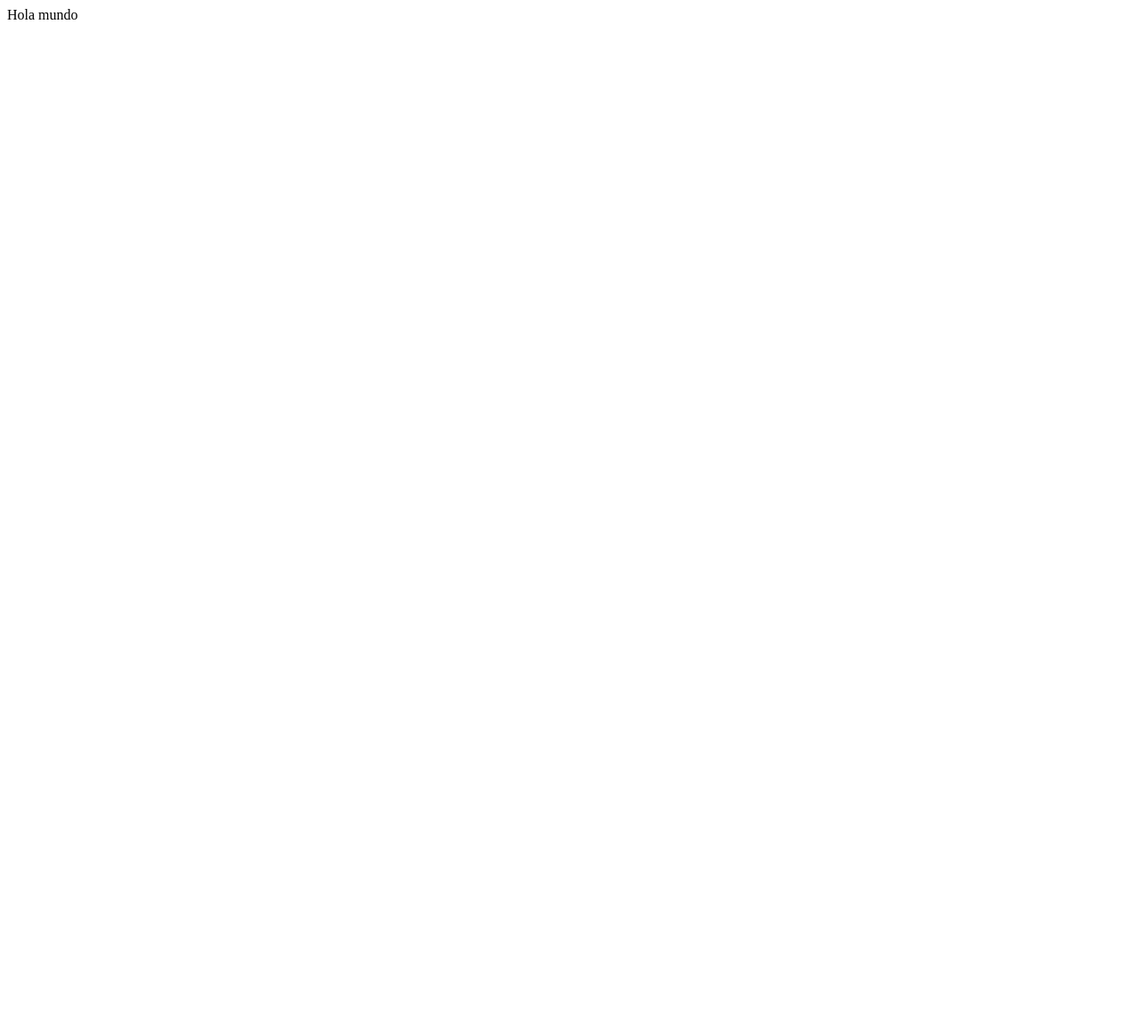
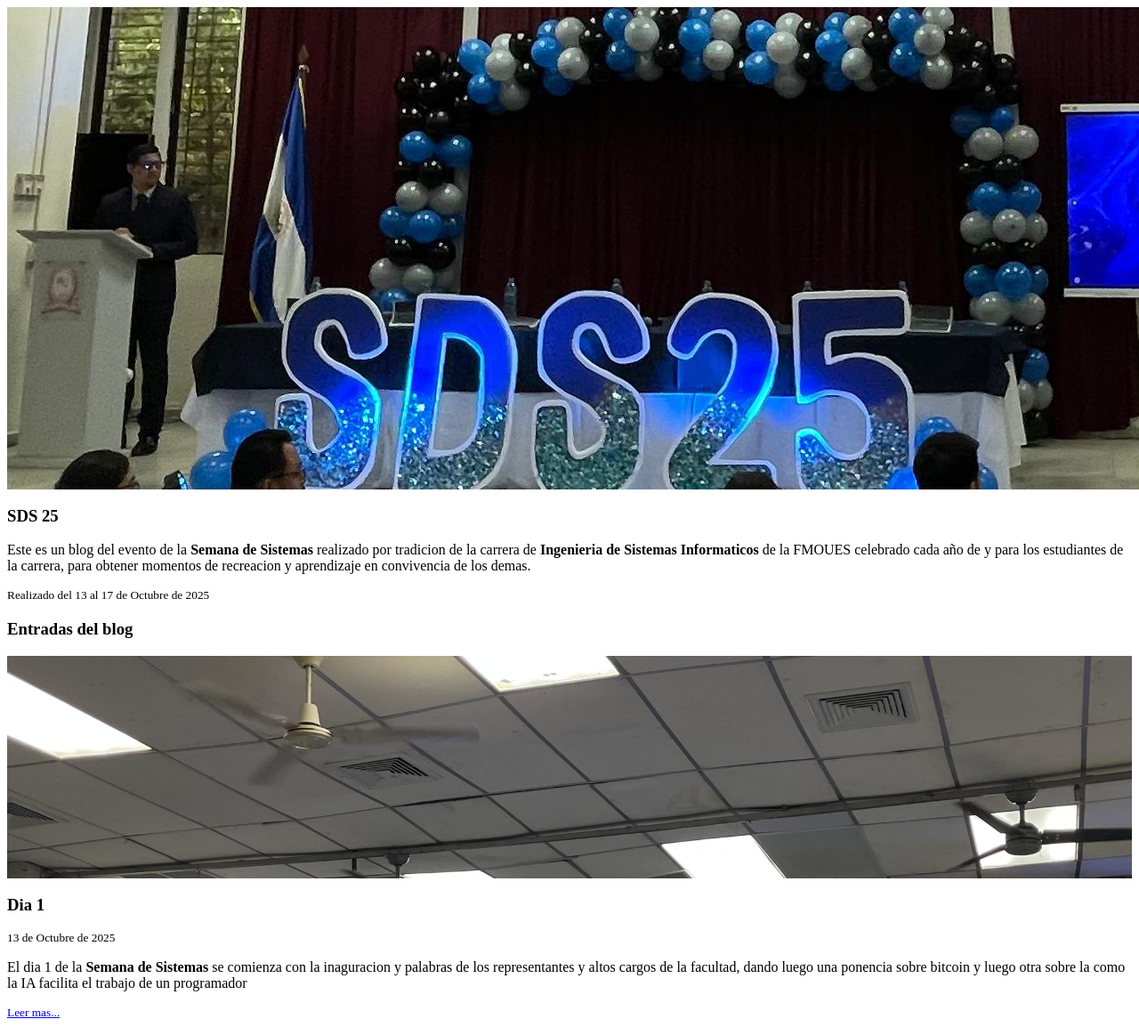
Before and after one commit to Mixgyt/SDS25_Blog, a PHP site: page /app/views/InicioView.php in a window 1280 px wide; the page is wider, and only the part inside the window is pictured. Before the commit the part shown is almost empty. Shown: that part at 89% size. Before the commit the page ends 22 px from the top of that part, so only its background shows below. Run offline with PHP 8.4, Linux system fonts and the light colour scheme.

Commit message:
add: feed dia 1

```diff
--- a/mvc_clase/app/views/Body.php
+++ b/mvc_clase/app/views/Body.php
@@ -1,5 +1,5 @@
 <!DOCTYPE html>
-<html lang="en">
+<html lang="en" data-bs-theme="dark">
 <head>
     <meta charset="UTF-8">
     <meta name="viewport" content="width=device-width, initial-scale=1.0">
@@ -10,9 +10,11 @@
     <?php
         include "components/Navbar.php";
     ?>
+    <main class="container mt-2">
     <?php
         include ("$vista.php");
     ?>
+    </main>
     <script src="https://cdn.jsdelivr.net/npm/bootstrap@5.3.8/dist/js/bootstrap.bundle.min.js" integrity="sha384-FKyoEForCGlyvwx9Hj09JcYn3nv7wiPVlz7YYwJrWVcXK/BmnVDxM+D2scQbITxI" crossorigin="anonymous"></script>
 </body>
 </html>
--- /dev/null
+++ b/mvc_clase/app/views/DiaUnoView.php
@@ -0,0 +1 @@
+<h1>Dia 1</h1>
--- a/mvc_clase/app/views/InicioView.php
+++ b/mvc_clase/app/views/InicioView.php
@@ -1 +1,30 @@
-<p>Hola mundo</p>
+<div class="card mb-3 text-center">
+    <img src="./images/sds25_portada_min.png" alt="Portada" class="card-img-top">
+    <div class="card-body">
+        <h3 class="card-title">SDS 25</h3>
+        <p class="card-text">Este es un blog del evento de la <b>Semana de Sistemas</b> realizado por tradicion de la carrera de <b>Ingenieria de Sistemas Informaticos</b> de la FMOUES celebrado cada año de y para los estudiantes de la carrera, para obtener momentos de recreacion y aprendizaje en convivencia de los demas.</p>
+        <p class="card-text"><small class="text-body-secondary">Realizado del 13 al 17 de Octubre de 2025</small></p>
+    </div>
+</div>
+
+<div class="card mb-3">
+    <div class="card-body">
+        <h3 class="card-title">Entradas del blog</h3>
+    </div>
+</div>
+
+<div class="card mb-3">
+    <div class="row g-0">
+        <div class="col-md-4" style="max-height:250px; overflow: hidden;">
+            <img src="./images/portada_sds25.jpeg" alt="Dia 1" class="img-fluid rounded-start" style="width:100%; height:100%; object-fit:cover;">
+        </div>
+        <div class="col-md-8">
+        <div class="card-body">
+            <h3 class="card-title">Dia 1</h3>
+            <p class="card-text"><small class="text-body-secondary">13 de Octubre de 2025</small></p>
+            <div class="d-flex flex-column justify-content-center h-100"><p class="card-text" >El dia 1 de la <b>Semana de Sistemas</b> se comienza con la inaguracion y palabras de los representantes y altos cargos de la facultad, dando luego una ponencia sobre bitcoin y luego otra sobre la como la IA facilita el trabajo de un programador</p></div>
+            <a href="/mvc_clase/public/dia1" class="card-text link-info"><small class="text-body-info">Leer mas...</small></a>
+        </div>
+    </div>
+    </div>
+</div>
--- a/mvc_clase/app/views/components/Navbar.php
+++ b/mvc_clase/app/views/components/Navbar.php
@@ -1,4 +1,4 @@
-<nav class="navbar navbar-expand-lg bg-body-tertiary">
+<nav class="navbar bg-primary-subtle navbar-expand-lg sticky-top">
   <div class="container-fluid">
     <a class="navbar-brand" href="/mvc_clase/public">SDS25 Blog</a>
     <button class="navbar-toggler" type="button" data-bs-toggle="collapse" data-bs-target="#navbarNavDropdown" aria-controls="navbarNavDropdown" aria-expanded="false" aria-label="Toggle navigation">
```
Also changed, not shown: mvc_clase/public/images/portada_sds25.jpeg (added), mvc_clase/public/images/portada_sds25_min.png (added), mvc_clase/public/images/sds25_portada_min.png (added).
